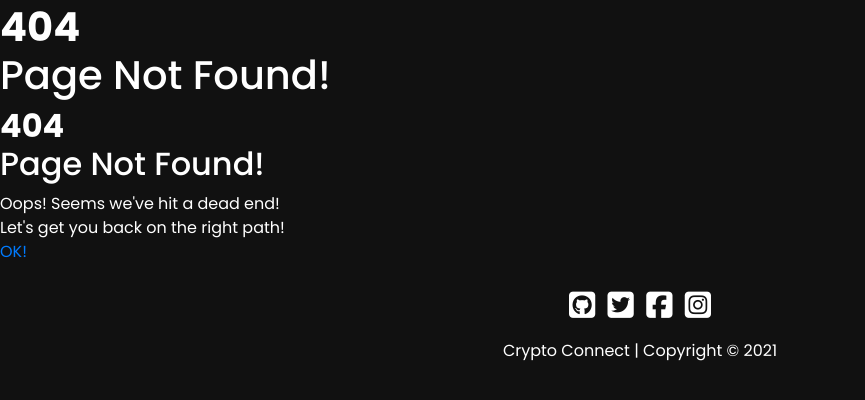
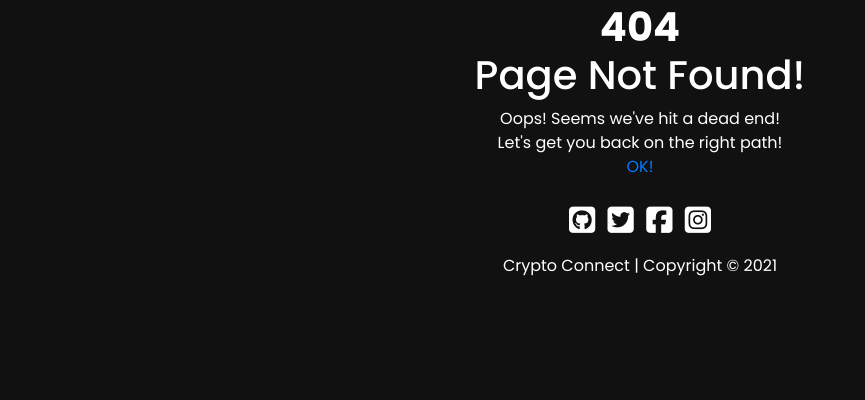
Before and after one commit to tindyc/crypto_connect, a Flask app: template templates/404.html in a window 1280 px wide. Shown: the part 88-488 px from the top of the page, without its empty margins (0-865 px from the left). Run offline with Flask 2, Linux system fonts and the light colour scheme; the template is opened without the code that fills it, so the values that code supplies are empty; some libraries are stand-ins or nearby versions; some web fonts are replaced.

Commit message:
Update 404.html

```diff
--- a/templates/404.html
+++ b/templates/404.html
@@ -3,11 +3,11 @@
 {% block content %}
 
 <!--404 Error Message-->
-    <div class="row center-align">
-        <div class="col-md-10">
+<div class="container-fluid d-flex align-items-center justify-content-center h-100">
+    <div class="row d-flex justify-content-center text-center">
+        <div class="col-12">
             <div class="f404">
                 <h1 class="f404-heading hide-on-small-only"><strong class="sub-404">404</strong><br> Page Not Found!</h1>
-                <h2 class="f404-heading hide-on-med-and-up"><strong class="sub-404">404</strong><br> Page Not Found!</h2>
                     <p class="p404"> Oops! Seems we've hit a dead end!
                         <br> Let's get you back on the right path!
                         <br><a href="{{ url_for('index') }}" class="btn-404 btn-small">OK!</a>
@@ -15,6 +15,7 @@
             </div>
         </div>
     </div>
+</div>
 
 
 {% endblock %}
```
